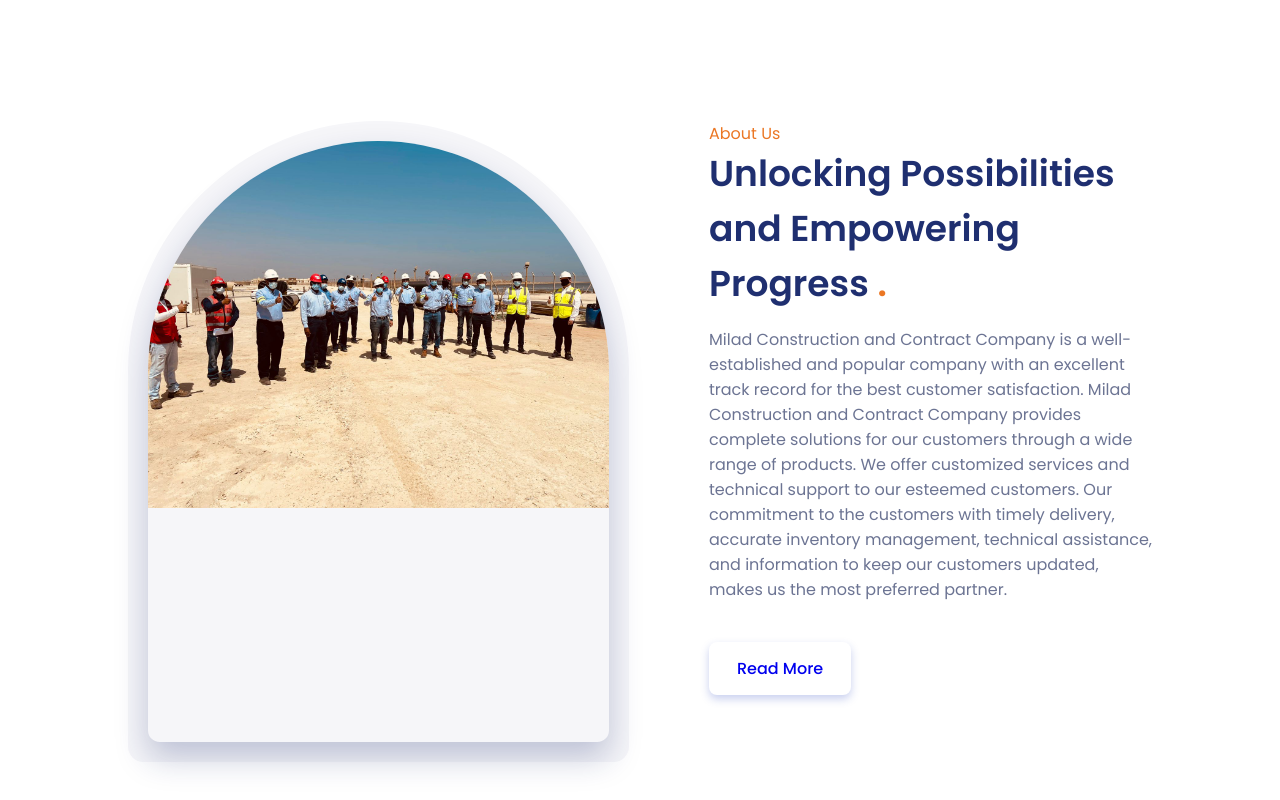
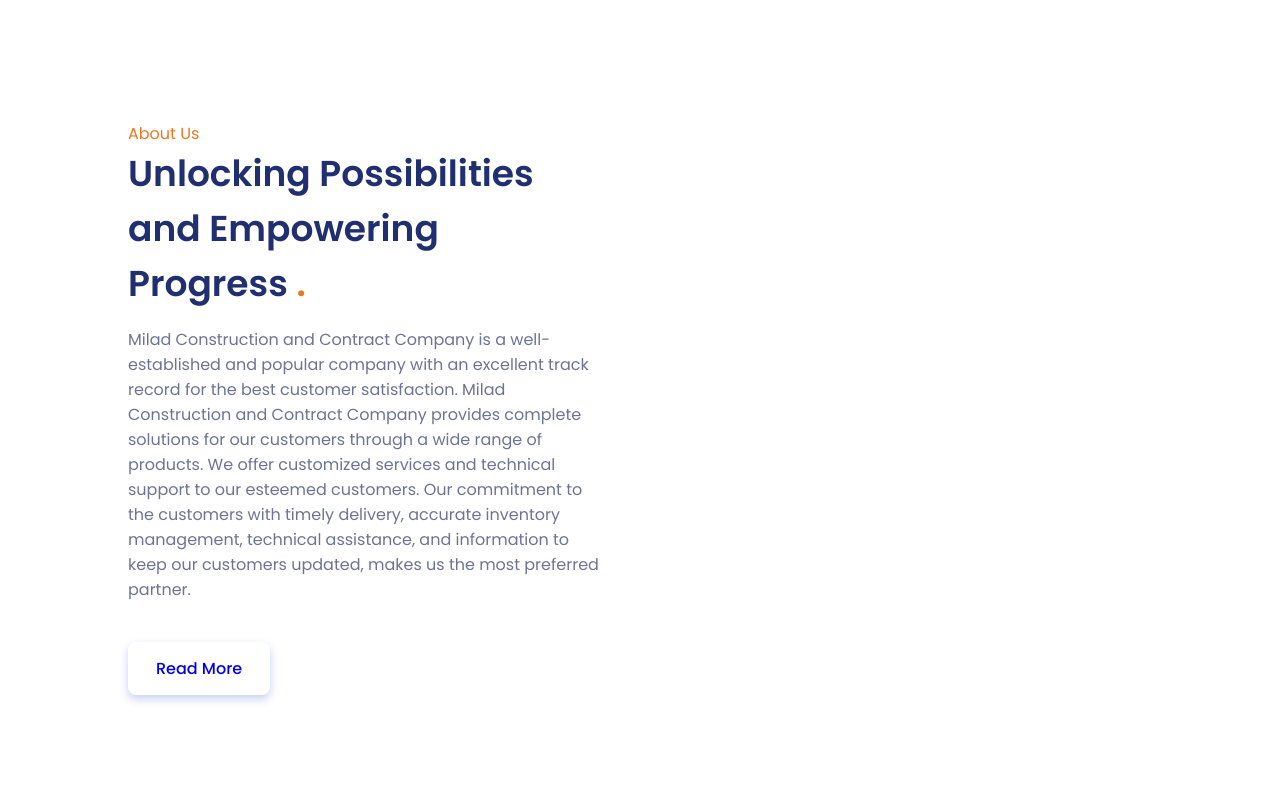
Before and after one commit to minhal52/Miladproject, a plain HTML site: page index.html in a window 1280 px wide. Shown: the part 1880-2680 px from the top of the page. Drawn offline with nearby package versions, Linux system fonts and the light colour scheme.

Commit message:
modified index

```diff
--- a/index.html
+++ b/index.html
@@ -25,8 +25,8 @@
         width: 60px;
         mix-blend-mode: multiply;
 
-    }
-</style>
+            }
+        </style>
 <body>
     <!--==================== HEADER ====================-->
     <!-- <header class="header" id="header"> -->
@@ -199,12 +199,12 @@
         <!--==================== VALUE ====================-->
         <section class="value section" id="value">
             <div class="value-container container grid">
-                <div class="value-images">
+                <!-- <div class="value-images">
                     <div class="value-orbe"></div>
                     <div class="value-img">
                         <img src="assets\img\miladworks10.jpg" alt="">
                     </div>
-                </div>
+                </div> -->
                 <div class="value-content">
                     <div class="value-data">
                         <span class="section-subtitle">About Us</span>
```
